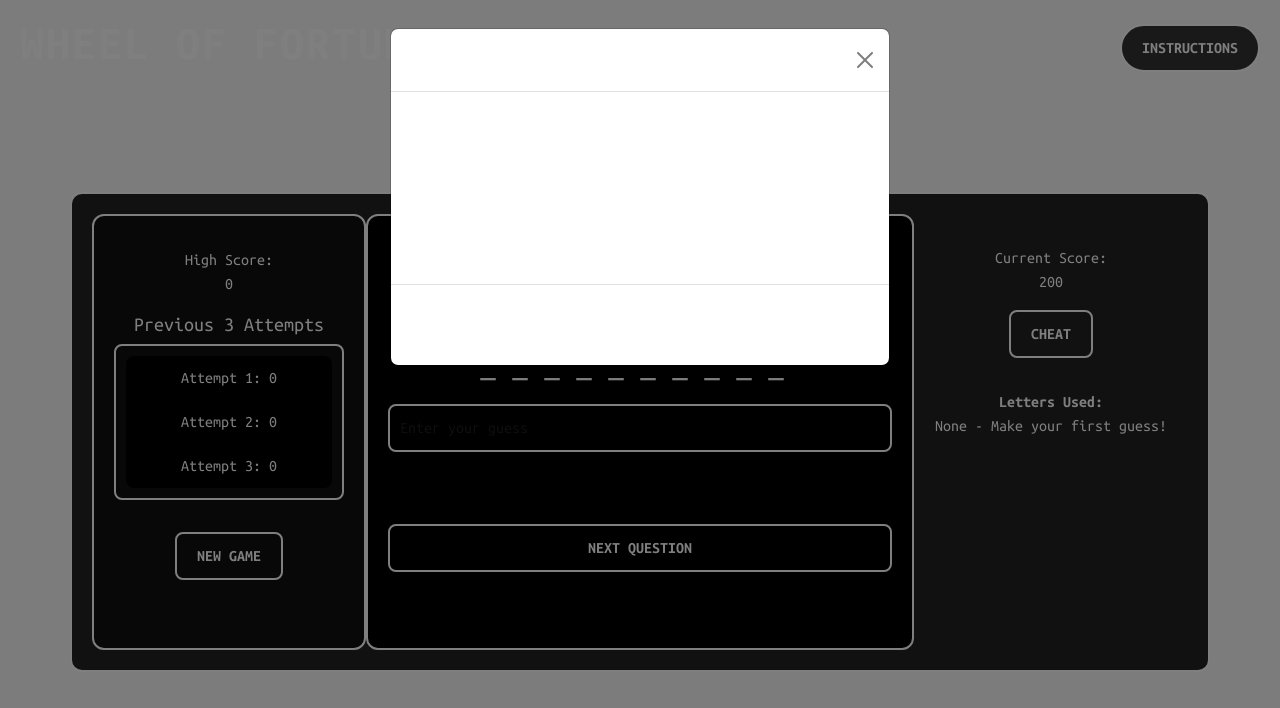
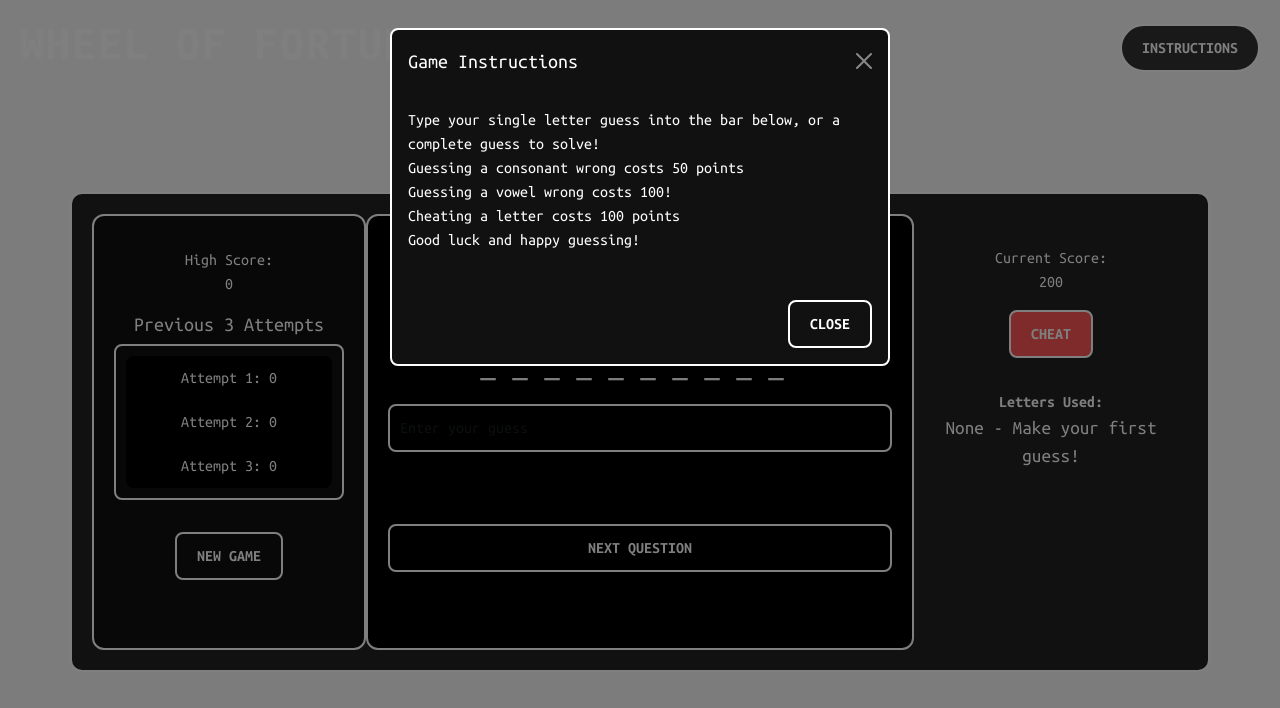
Before and after one commit to lcorndogl/Hackathon-1-HTML-CSS-JavaScript, a plain HTML site: page index.html in a window 1280 px wide. Both pictures are taken after a click on the button "INSTRUCTIONS". Drawn offline with nearby package versions, Linux system fonts and the light colour scheme.

Commit message:
styled the modal to fit the theme of the website changed the cheat button color and its border styled the letters used font size so it can be more prominent  and added a button filter

```diff
--- a/assets/css/style.css
+++ b/assets/css/style.css
@@ -99,6 +99,29 @@ body {
     color: #fff;
     padding: 10px;
 }
+#cheat-button {
+    background-color: #ff5757;
+    border: 2px solid #fff;
+    color: #fff;
+}
+
+#letters-used {
+    font-size: 1.2rem;
+    color: #fff;
+}
+.modal-content {
+    background-color: #111;
+    color: #fff;
+    border: 2px solid #fff;
+}
+
+.modal-header, .modal-footer {
+    border: none;
+}
+
+.btn-close {
+    filter: invert(1);
+}
 
 .rowbg {
     background-color: #222;
```
